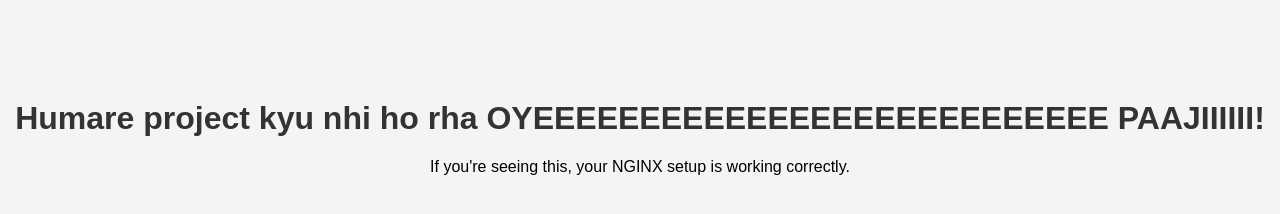
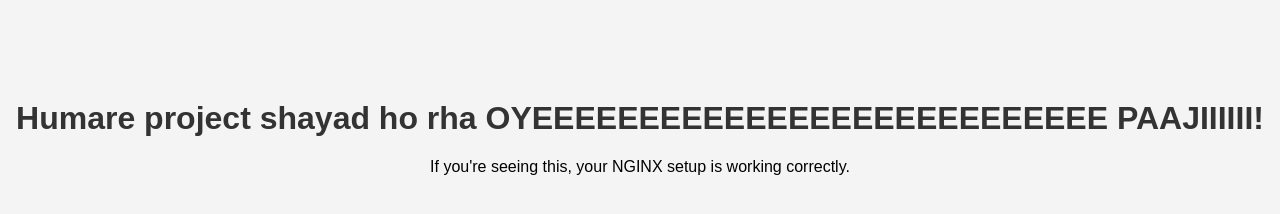
Before and after one commit to KushalpalSharma/depOps-testing, a plain HTML site: page index.html in a window 1280 px wide. Drawn offline with Linux system fonts and the light colour scheme.

Commit message:
hehehehehehehe

```diff
--- a/index.html
+++ b/index.html
@@ -16,7 +16,7 @@
   </style>
 </head>
 <body>
-  <h1>Humare project kyu nhi ho rha OYEEEEEEEEEEEEEEEEEEEEEEEEEEE PAAJIIIIII!</h1>
+  <h1>Humare project shayad ho rha OYEEEEEEEEEEEEEEEEEEEEEEEEEEE PAAJIIIIII!</h1>
   <p>If you're seeing this, your NGINX setup is working correctly.</p>
 </body>
 </html>
```
